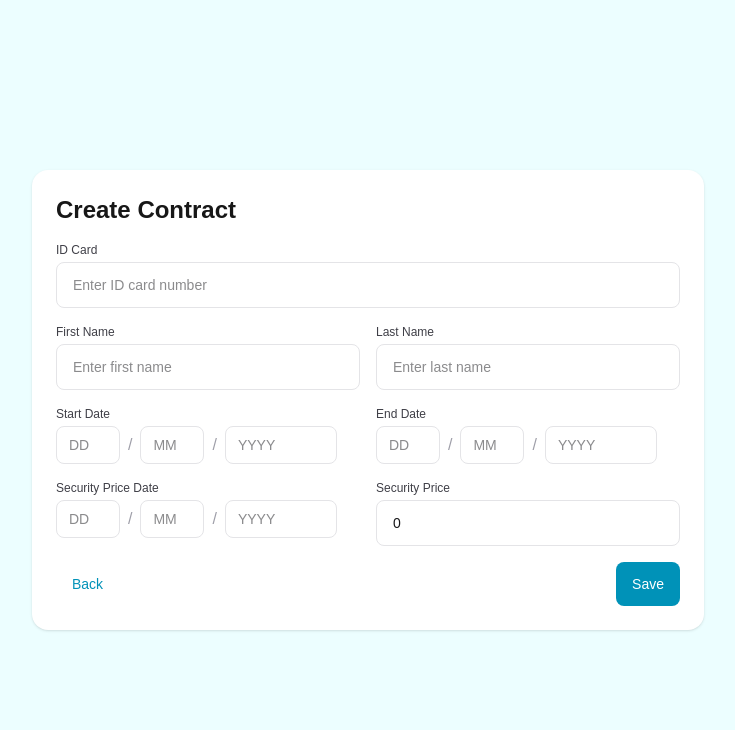
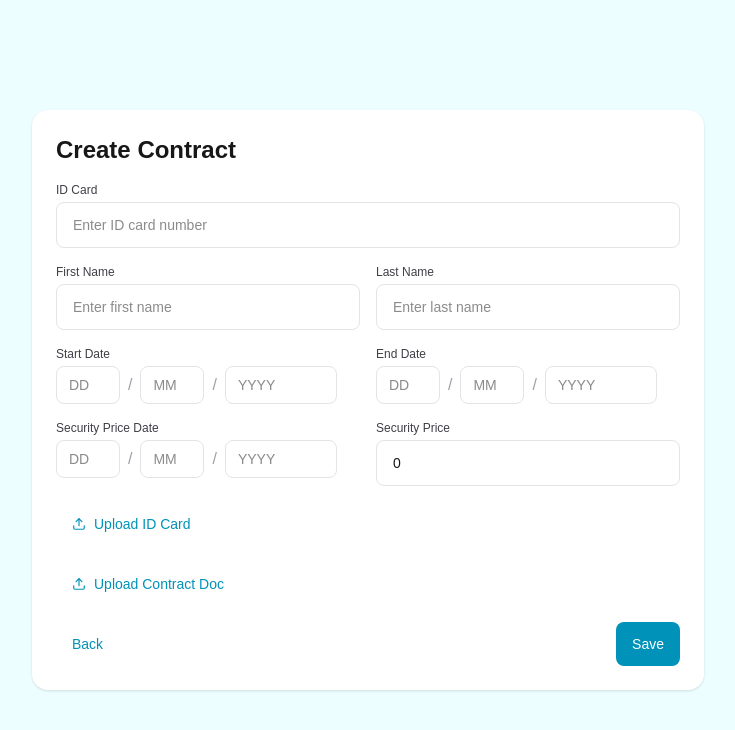
Before and after one commit to paihaisuth/dekho_project, a Next.js app: page /contract/1 in a window 1280 px wide. Shown: the top 730 px of the page, without its empty margins (272-1007 px from the left). Built offline with nearby package versions, Linux system fonts and the light colour scheme; no server answers; sample sign-in values are in the browser's storage.

Commit message:
feat: add upload evidence contract and idCard

```diff
--- a/app/contract/[id]/page.tsx
+++ b/app/contract/[id]/page.tsx
@@ -1,15 +1,18 @@
 "use client";
 
-import React, { useState, useCallback, useEffect } from "react";
+import React, { useState, useCallback, useEffect, useRef } from "react";
 import { useParams, useRouter } from "next/navigation";
 import Input from "../../components/Input";
 import DateInput from "../../components/DateInput";
 import Button from "../../components/Button";
+import Image from "next/image";
 import Loading from "../../components/Loading";
+import { FiUpload } from "react-icons/fi";
 import toast, { Toaster } from "react-hot-toast";
 import axiosInstance from "../../axios/instance";
 import { getError, getResponse } from "../../utils/function";
 import contractQuery from "@/app/axios/contractQuery";
+import fileQuery from "@/app/axios/fileQuery";
 
 const ContractPage = () => {
   const params = useParams();
@@ -28,7 +31,63 @@ const ContractPage = () => {
     endDate: "",
     securityPriceDate: "",
     securityPrice: 0,
+    idCardURL: "",
+    contractURL: "",
   });
+
+  const idCardInputRef = useRef<HTMLInputElement | null>(null);
+  const contractInputRef = useRef<HTMLInputElement | null>(null);
+
+  const uploadIDCard = async (file: File) => {
+    const { data, errorMessage } = await fileQuery.upload(
+      file,
+      `contract/${roomID}`
+    );
+
+    if (errorMessage) {
+      toast.error(`Failed to upload ID Card file`);
+      return;
+    }
+
+    const { errorMessage: errorMessageUpdateContract } =
+      await contractQuery.update(form.id, {
+        idCardURL: data?.url || "",
+      });
+
+    if (errorMessageUpdateContract) {
+      toast.error(`Failed to update contract with ID Card URL`);
+      return;
+    }
+
+    toast.success("ID Card uploaded successfully");
+    return;
+  };
+
+  const uploadContractDoc = async (file: File) => {
+    const { data, errorMessage } = await fileQuery.upload(
+      file,
+      `contract/${roomID}`
+    );
+
+    if (errorMessage) {
+      toast.error(`Failed to upload Contract Doc file`);
+      return;
+    }
+
+    const { errorMessage: errorMessageUpdateContract } =
+      await contractQuery.update(form.id, {
+        contractURL: data?.url || "",
+      });
+
+    if (errorMessageUpdateContract) {
+      toast.error(`Failed to update contract with Contract Doc URL`);
+      return;
+    }
+
+    toast.success("Contract Doc uploaded successfully");
+
+    return;
+  };
 
   const fetchContract = useCallback(async () => {
     if (!roomID) {
@@ -57,6 +116,8 @@ const ContractPage = () => {
             ? new Date(data.securityPriceDate).toISOString().split("T")[0]
             : "",
           securityPrice: data.securityPrice || 0,
+          idCardURL: data.idCardURL || "",
+          contractURL: data.contractURL || "",
         });
       } else {
         toast.error(errorMessage || "Failed to load contract");
@@ -184,7 +245,7 @@ const ContractPage = () => {
             placeholder="Enter ID card number"
           />
 
-          <div className="grid grid-cols-2 gap-4">
+          <div className="grid grid-cols-1 sm:grid-cols-2 gap-4">
             <Input
               label="First Name"
               value={form.firstname}
@@ -201,7 +262,7 @@ const ContractPage = () => {
             />
           </div>
 
-          <div className="grid grid-cols-2 gap-4">
+          <div className="grid grid-cols-1 sm:grid-cols-2 gap-4">
             <DateInput
               label="Start Date"
               value={form.startDate}
@@ -216,7 +277,7 @@ const ContractPage = () => {
             />
           </div>
 
-          <div className="grid grid-cols-2 gap-4">
+          <div className="grid grid-cols-1 sm:grid-cols-2 gap-4">
             <DateInput
               label="Security Price Date"
               value={form.securityPriceDate}
@@ -233,6 +294,92 @@ const ContractPage = () => {
               required
               placeholder="0.00"
             />
+          </div>
+
+          {/* ID Card section (top) */}
+          <div className="mb-4">
+            <input
+              ref={idCardInputRef}
+              type="file"
+              accept="image/*,application/pdf"
+              className="hidden"
+              onChange={async (e) => {
+                const file = e.target.files?.[0];
+                if (!file) return;
+                await uploadIDCard(file);
+              }}
+            />
+
+            <div className="flex flex-col items-start gap-2">
+              <Button
+                type="button"
+                variant="ghost"
+                size="md"
+                onClick={() => idCardInputRef.current?.click()}
+                leftIcon={<FiUpload />}
+                className="inline-flex items-center gap-2"
+                aria-label="Upload ID Card"
+              >
+                <span className="inline">Upload ID Card</span>
+              </Button>
+
+              {form.idCardURL && (
+                <div className="mt-2 w-full">
+                  <div className="mb-2">
+                    <Image
+                      src={form.idCardURL}
+                      alt="ID Card preview"
+                      width={800}
+                      height={450}
+                      className="w-full max-h-60 object-contain rounded"
+                    />
+                  </div>
+                </div>
+              )}
+            </div>
+          </div>
+
+          {/* Contract Doc section (bottom) */}
+          <div className="mb-4">
+            <input
+              ref={contractInputRef}
+              type="file"
+              accept="image/*,application/pdf"
+              className="hidden"
+              onChange={async (e) => {
+                const file = e.target.files?.[0];
+                if (!file) return;
+                await uploadContractDoc(file);
+              }}
+            />
+
+            <div className="flex flex-col items-start gap-2">
+              <Button
+                type="button"
+                variant="ghost"
+                size="md"
+                onClick={() => contractInputRef.current?.click()}
+                leftIcon={<FiUpload />}
+                className="inline-flex items-center gap-2"
+                aria-label="Upload Contract Doc"
+              >
+                <span className="inline">Upload Contract Doc</span>
+              </Button>
+
+              {form.contractURL && (
+                <div className="mt-2 w-full">
+                  <div className="mb-2">
+                    <Image
+                      src={form.contractURL}
+                      alt="Contract preview"
+                      width={800}
+                      height={450}
+                      className="w-full max-h-60 object-contain rounded"
+                    />
+                  </div>
+                </div>
+              )}
+            </div>
           </div>
 
           <div className="flex items-center justify-between gap-3">
--- a/services/contractService.ts
+++ b/services/contractService.ts
@@ -71,6 +71,9 @@ export class ContractService {
       throw new CustomError("Contract must be at least 1 month long", 400);
 
     const newContract: Partial<Icontract> = {
+      ...removeUndefinedKeys(contractInfo),
+      status: EcontractStatus.ACTIVE,
+      createdAt: new Date().toISOString(),
       updatedAt: new Date().toISOString(),
     };
 
```
